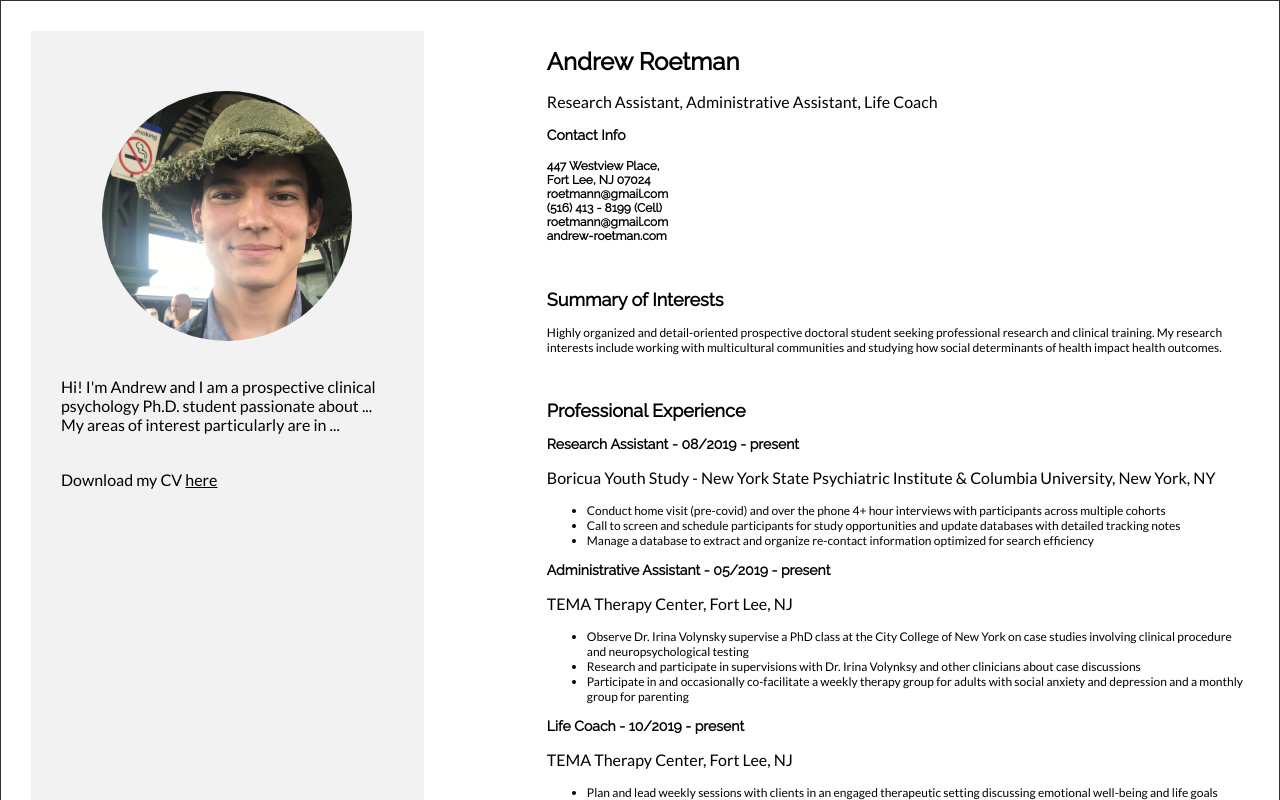
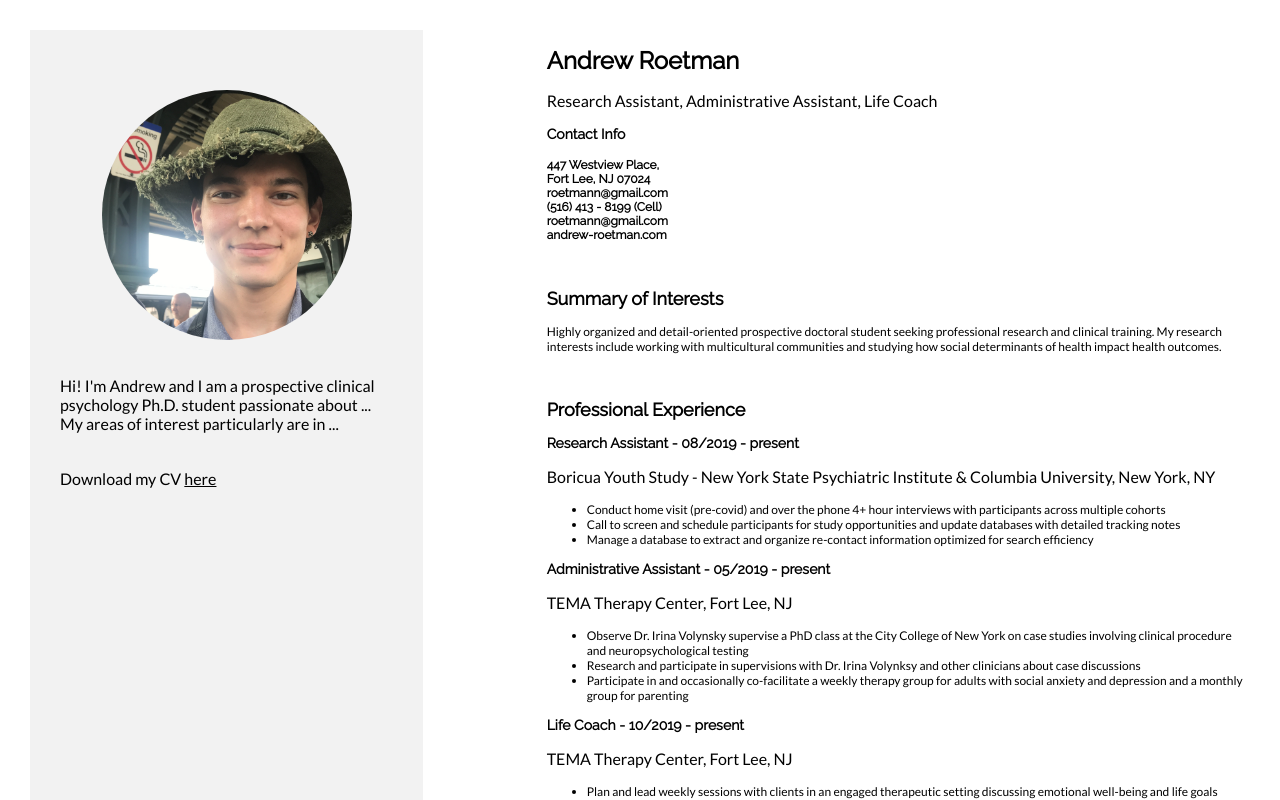
Before and after one commit to jcseo3/andrew-roetman-website, a Next.js app: page /clinical-psychology in a window 1280 px wide. Shown: the top 800 px of the page. Built offline with nearby package versions, Linux system fonts and the light colour scheme.

Commit message:
remove border

```diff
--- a/pages/clinical-psychology/clinical-psychology.module.scss
+++ b/pages/clinical-psychology/clinical-psychology.module.scss
@@ -1,7 +1,7 @@
 @import '../../styles/sharedStyles.scss';
 
 .outerWrapper {
-    border: 1px solid color(black-soft);
+    //border: 1px solid color(black-soft);
 }
 
 .portrait {
```
